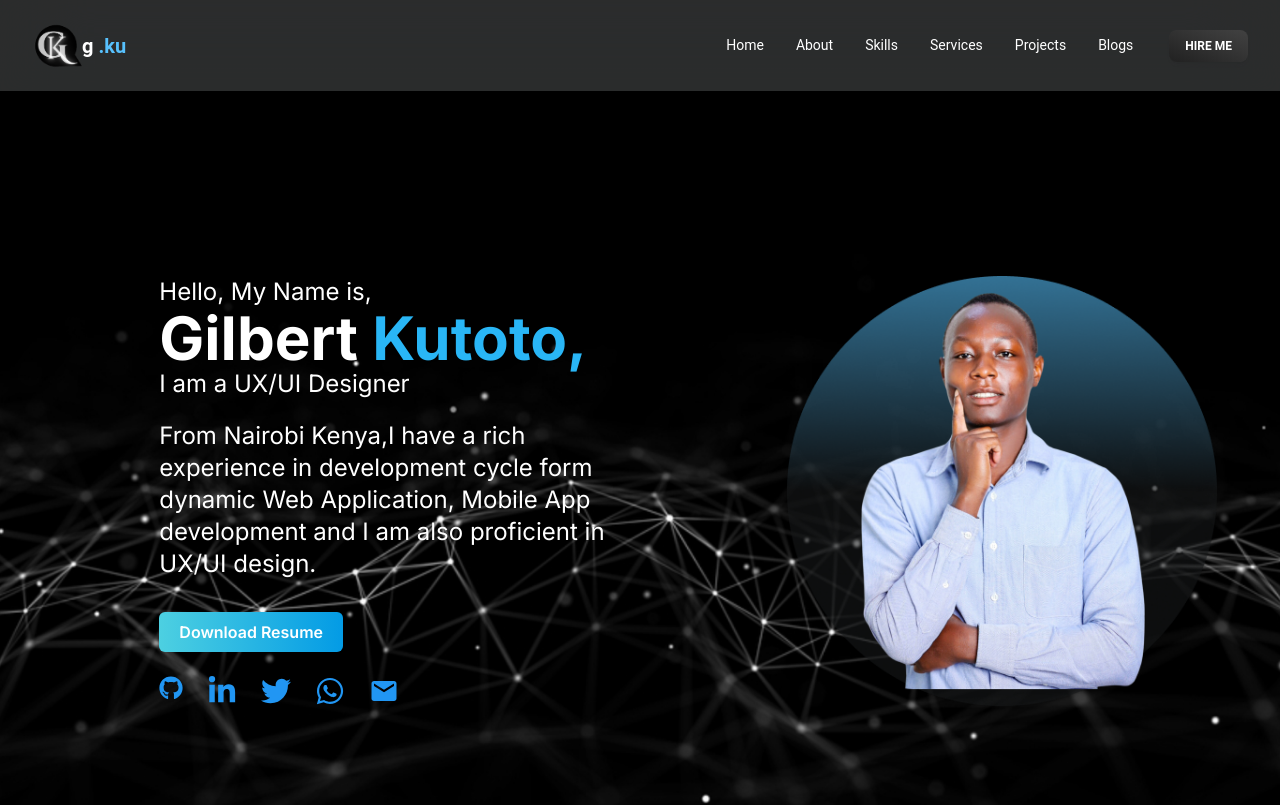
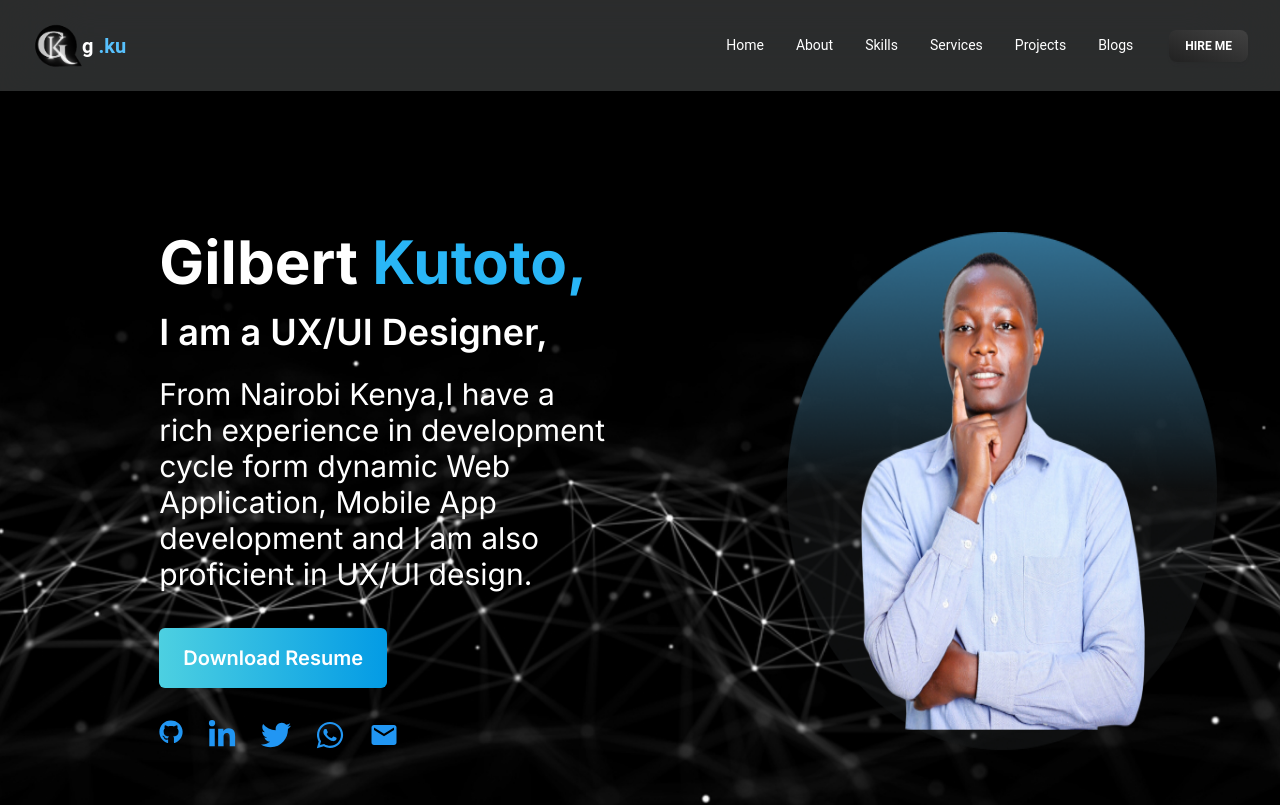
Before and after one commit to gilbert-ku/g.ku, a Next.js app: page / in a window 1280 px wide. Shown: the top 805 px of the page. Built offline with nearby package versions, Linux system fonts and the light colour scheme; no server answers.

Commit message:
update home page

```diff
--- a/components/home/HomePage.jsx
+++ b/components/home/HomePage.jsx
@@ -13,10 +13,11 @@ const HomePage = () => {
 
         <div className="lg:flex justify-evenly my-4 md:my-12">
             <div className="px-5 md:px-8 lg:px-24 lg:w-1/2">
-              <h1 className="text-xl md:text-2xl">Hello, My Name is,</h1>
+              {/* <h1 className="text-xl md:text-2xl">Hello, My Name is,</h1> */}
 
-              <h1 className="text-2xl md:text-6xl font-bold">Gilbert <span className="text-light-blue-400" >Kutoto,</span></h1>
+              <h1 className="text-3xl md:text-6xl font-bold md:mb-3 text-center md:text-left">Gilbert <span className="text-light-blue-400" >Kutoto,</span></h1>
 
+              <div className="flex justify-center md:justify-start">
                 <TypeAnimation
                   sequence={[
                     // Same substring at the start will only be typed once, initially
@@ -29,24 +30,30 @@ const HomePage = () => {
                     'I am an Android/iOS Developer.',
                     1000,
                   ]}
-                speed={40}
+                  speed={30}
                   // style={{ fontSize: '2em' }}
-                className="text-xl md:text-2xl my-0 md:my-2"
+                  className="text-xl md:text-4xl my-0 md:my-2 font-semibold text-center md:text-left"
                   repeat={Infinity}
                 />
+              </div>
 
-              <p className="lg:text-2xl my-2 lg:my-5">From Nairobi Kenya,I have a rich experience in development cycle form dynamic Web Application,
+              <p className="md:text-2xl lg:text-3xl my-2 lg:my-4 text-center md:text-left">From Nairobi Kenya,I have a rich experience in development cycle form dynamic Web Application,
                 Mobile App development and I am also proficient in UX/UI design.
               </p>
+                <div className="flex justify-center md:justify-start">
+                  <button className=" py-2 md:py-4 rounded-md font-semibold my-3 md:my-5 px-6 bg-gradient-to-r from-cyan-300 to-light-blue-600 md:text-xl">
+                  Download Resume
+                  </button>
+                </div>
 
-              <button className="p-2 rounded-md font-semibold my-3 nd:my-5 px-5 bg-gradient-to-r from-cyan-300 to-light-blue-600">Download Resume</button>
-
+                <div className="flex justify-center md:justify-start">
                   <div className="flex text-blue-500 mt-1 md:mt-3">
                     <FaGithub className="me-2 md:me-3 text-2xl text-blue-500"/>
                     <FaLinkedinIn className="mx-2 md:mx-3 text-2xl md:text-3xl"/>
                     <FaTwitter className="mx-2 md:mx-3 text-2xl md:text-3xl"/>
                     <FaWhatsapp className="mx-2 md:mx-3 text-2xl md:text-3xl"/>
                     <MdEmail className="ms-2 md:ms-3 text-2xl md:text-3xl "/>
+                  </div>
                 </div>
 
             </div>
```
Lines whose indentation alone changed are shown as unchanged.
